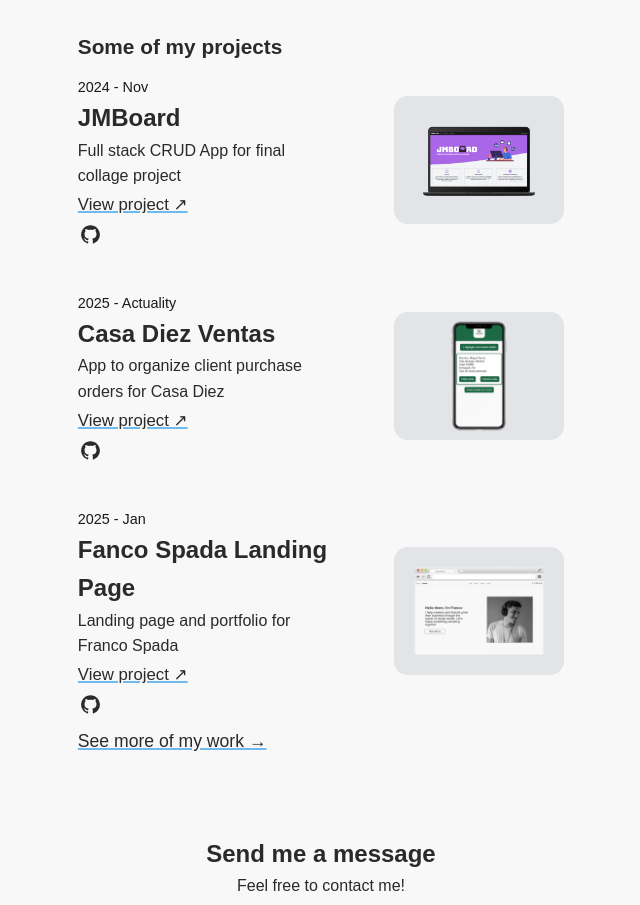
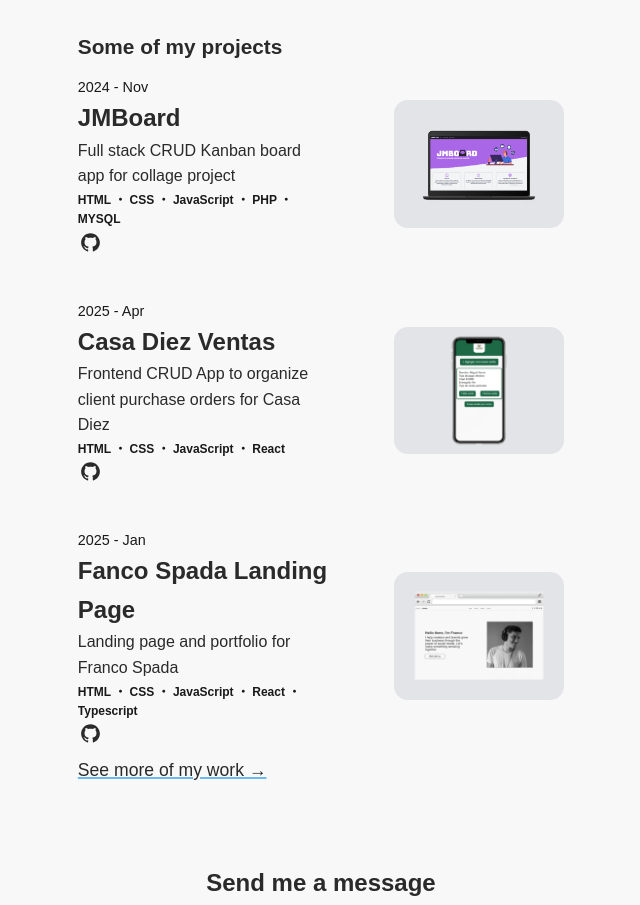
Before and after one commit to mLascurain/mLascurain-portfolio, a React (Vite) app: page / in a window 1280 px wide. Shown: the part 620-1525 px from the top of the page, without its empty margins (319-959 px from the left). Built offline with nearby package versions, Linux system fonts and the light colour scheme.

Commit message:
added new prop to the Project component

```diff
--- a/src/Components/Header/Header.module.css
+++ b/src/Components/Header/Header.module.css
@@ -107,6 +107,7 @@ li {
 
 @media screen and (max-width: 768px) {
   .header {
+    margin-top: 0.2rem;
     padding: 0.4rem 0rem;
     position: static;
     box-shadow: none;
--- a/src/Components/Project/Project.module.css
+++ b/src/Components/Project/Project.module.css
@@ -51,6 +51,14 @@
   font-size: 1rem;
   color: var(--text-color);
   width: 80%;
+  margin-bottom: 0.15rem;
+}
+
+.stack {
+  font-size: 75%;
+  font-weight: 600;
+  color: var(--text-alter);
+  width: 80%;
 }
 
 .time {
@@ -68,6 +76,7 @@
   text-decoration-color: var(--accent);
   text-decoration-thickness: 0.1rem;
   width: fit-content;
+  display: none;
 }
 
 .socialIcons {
--- a/src/Components/Project/Project.tsx
+++ b/src/Components/Project/Project.tsx
@@ -3,6 +3,7 @@ import styles from "./Project.module.css";
 const Project = ({
   title,
   description,
+  stack,
   img,
   imgAlt,
   reverse,
@@ -11,6 +12,7 @@ const Project = ({
 }: {
   title: string;
   description: string;
+  stack: string;
   img: string;
   imgAlt: string;
   reverse: boolean;
@@ -24,6 +26,7 @@ const Project = ({
         <p className={styles.time}>{time}</p>
         <h3 className={styles.title}>{title}</h3>
         <p className={styles.description}>{description}</p>
+        <p className={styles.stack}>{stack}</p>
         <a
           href="https://drive.google.com/file/d/1kIAM-QEOj4dMTXz3JEuN2V8oS3QEC1kl/view"
           target="_blank"
--- a/src/Components/ScrollToTopButton/ScrollToTopButton.module.css
+++ b/src/Components/ScrollToTopButton/ScrollToTopButton.module.css
@@ -6,7 +6,7 @@
   font-size: 1.4rem;
   border: none;
   background-color: var(--accent);
-  color: var(--text-alter);
+  color: var(--bg-alter);
   width: 3rem;
   height: 3rem;
   border-radius: 50%;
--- a/src/Pages/Projects/Projects.tsx
+++ b/src/Pages/Projects/Projects.tsx
@@ -9,9 +9,9 @@ const About: React.FC = () => {
     <div className={styles.projects} id="projects">
       <h2 className={styles.title}>Some of my projects</h2>
       <div className={styles.container}>
-        <Project title="JMBoard" description="Full stack CRUD App for final collage project" img={jmboardimg} imgAlt="JMBoard image" reverse={true} time="2024 - Nov" github="https://github.com/mLascurain/JMboard-php" />
-        <Project title="Casa Diez Ventas" description="App to organize client purchase orders for Casa Diez" img={casadiezimg} imgAlt="CasaDiez image" reverse={true} time="2025 - Actuality" github="https://github.com/mLascurain/Casa-Diez-Ventas" />
-        <Project title="Fanco Spada Landing Page" description="Landing page and portfolio for Franco Spada" img={francospadaimg} imgAlt="Fanco Spada Landing Page Image" reverse={true} time="2025 - Jan" github="https://github.com/mLascurain/Franco-Spada-LandingPage" />
+        <Project title="JMBoard" description="Full stack CRUD Kanban board app for collage project" stack="HTML ・ CSS ・ JavaScript ・ PHP ・ MYSQL" img={jmboardimg} imgAlt="JMBoard image" reverse={true} time="2024 - Nov" github="https://github.com/mLascurain/JMboard-php" />
+        <Project title="Casa Diez Ventas" description="Frontend CRUD App to organize client purchase orders for Casa Diez" stack="HTML ・ CSS ・ JavaScript ・ React" img={casadiezimg} imgAlt="CasaDiez image" reverse={true} time="2025 - Apr" github="https://github.com/mLascurain/Casa-Diez-Ventas" />
+        <Project title="Fanco Spada Landing Page" description="Landing page and portfolio for Franco Spada" stack="HTML ・ CSS ・ JavaScript ・ React ・ Typescript" img={francospadaimg} imgAlt="Fanco Spada Landing Page Image" reverse={true} time="2025 - Jan" github="https://github.com/mLascurain/Franco-Spada-LandingPage" />
       </div>
       <a
         href="https://github.com/mLascurain/"
```
